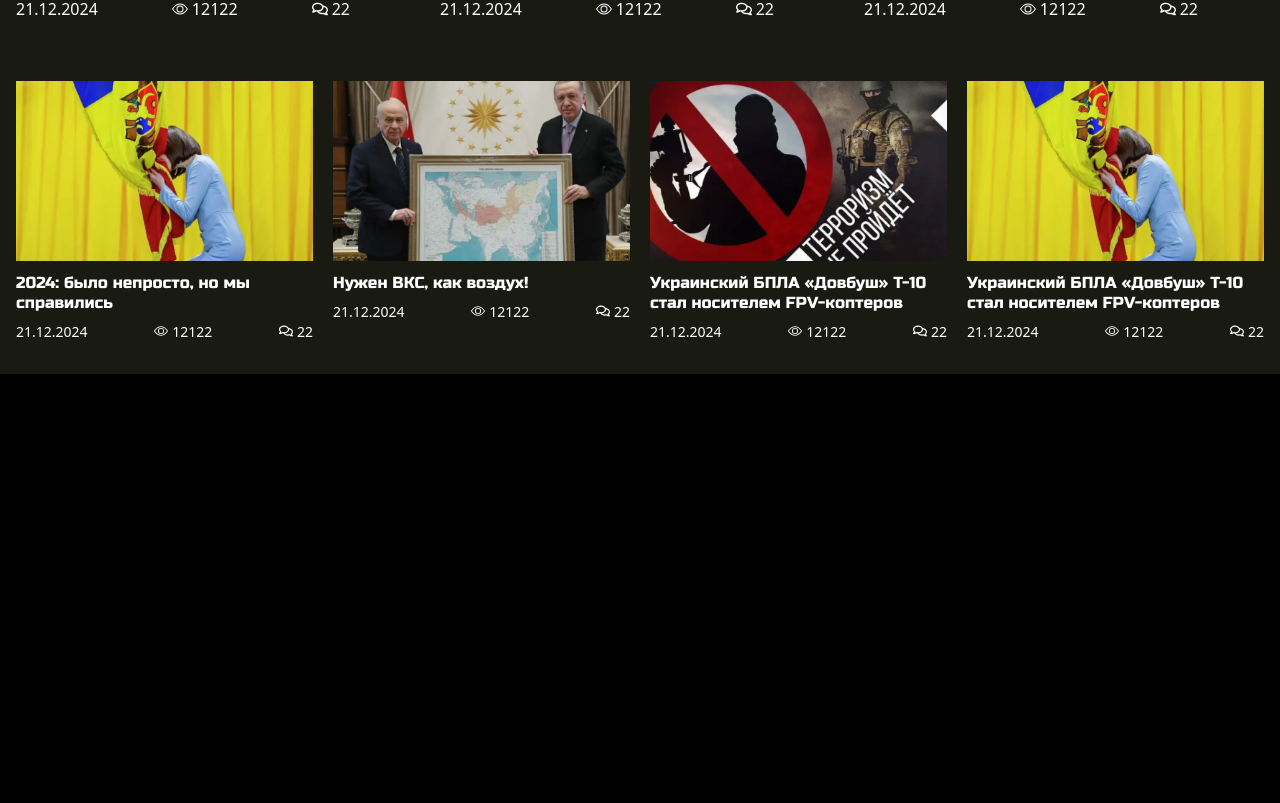
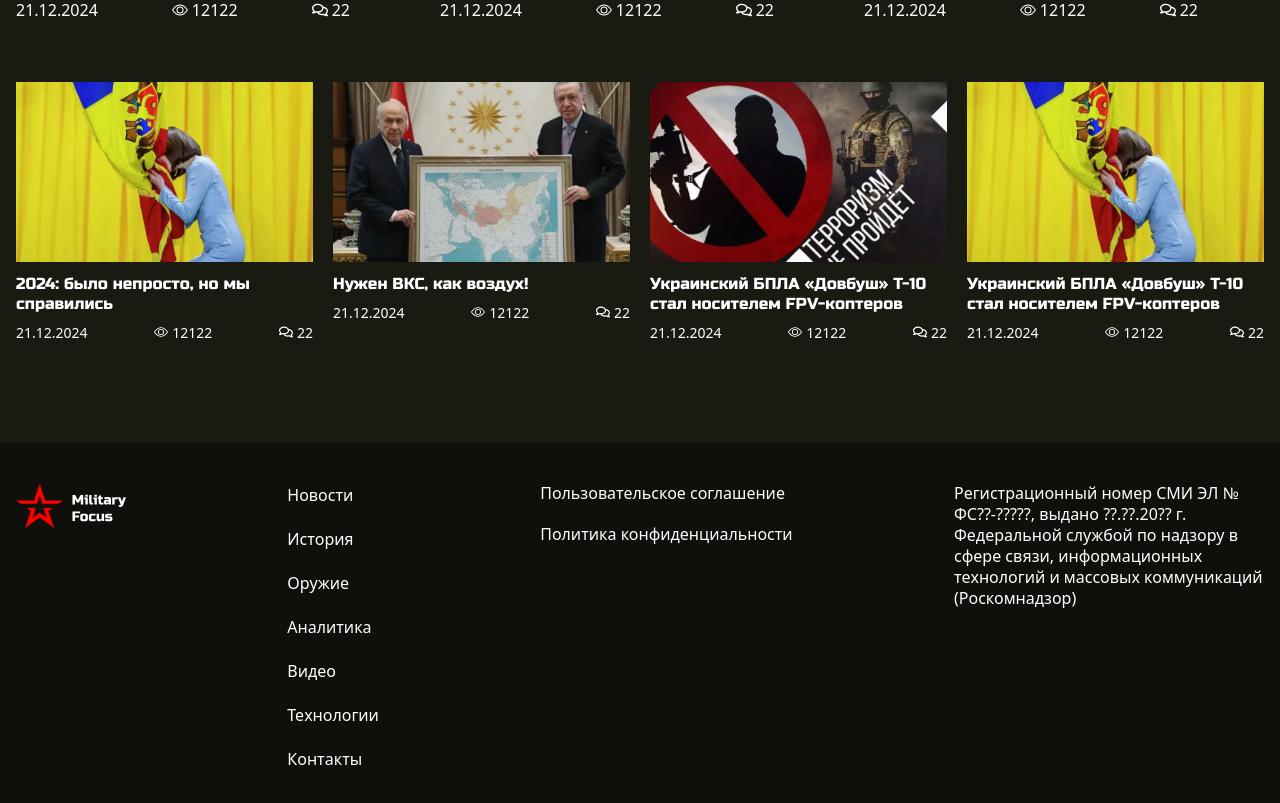
Before and after one commit to Militaryfocus/militaryfocus_frontend, a Next.js app: page / in a window 1280 px wide. Shown: the part 921-1724 px from the top of the page. Before the commit the page ends 1295 px from the top, so only its background shows below. Built offline with nearby package versions, Linux system fonts and the light colour scheme.

Commit message:
feat: add footer

```diff
--- a/src/app/page.tsx
+++ b/src/app/page.tsx
@@ -71,7 +71,7 @@ const smallNewsData = [
 
 export default function Home() {
   return (
-    <main className="py-8">
+    <main className="pt-[33px] pb-[100px]">
       <ContainerDefault>
         <div className="mb-[100px]">
           <div className="flex items-center gap-2 text-white mb-[20px]">
--- a/src/components/Footer/Footer.tsx
+++ b/src/components/Footer/Footer.tsx
@@ -1,9 +1,43 @@
+import Image from 'next/image'
+import Link from 'next/link'
+import ContainerDefault from '../Containers/ContainerDefault'
+
+// Import Img
+import Logo from '@/assets/svg/logo.svg'
+import { NavContent } from '../Header/Nav'
 
 const Footer = () => {
     return (
-        <div>
+        <footer className="bg-[#0F100B] pt-[40px] pb-[48px]">
+            <ContainerDefault>
+                <div className="flex justify-between items-start">
+                    <Link href="/">
+                        <Image src={Logo} className='object-cover' alt="logo" width={110} height={40} />
+                    </Link>
 
-        </div>
+                    <ul className="flex flex-col gap-[20px]">
+                        {
+                            NavContent.map((item, index) => (
+                                <li key={index}>
+                                    <Link href={item.href} className='text-[#fff] text-[16px] font-normal leading-[21px]'>{item.title}</Link>
+                                </li>
+                            ))
+                        }
+                    </ul>
+
+                    <div className="flex flex-col gap-[20px]">
+                        <Link href="/" className='text-[#fff] text-[16px] font-normal leading-[21px]'>Пользовательское соглашение </Link>
+                        <Link href="/" className='text-[#fff] text-[16px] font-normal leading-[21px]'>Политика конфиденциальности</Link>
+                    </div>
+
+                    <div className="flex flex-col gap-[20px]">
+                        <p className='max-w-[310px] text-[#fff] text-[16px] font-normal leading-[21px]'>
+                            Регистрационный номер СМИ ЭЛ № ФС??-?????, выдано ??.??.20?? г. Федеральной службой по надзору в сфере связи, информационных технологий и массовых коммуникаций (Роскомнадзор)
+                        </p>
+                    </div>
+                </div>
+            </ContainerDefault>
+        </footer>
     )
 }
 
```
